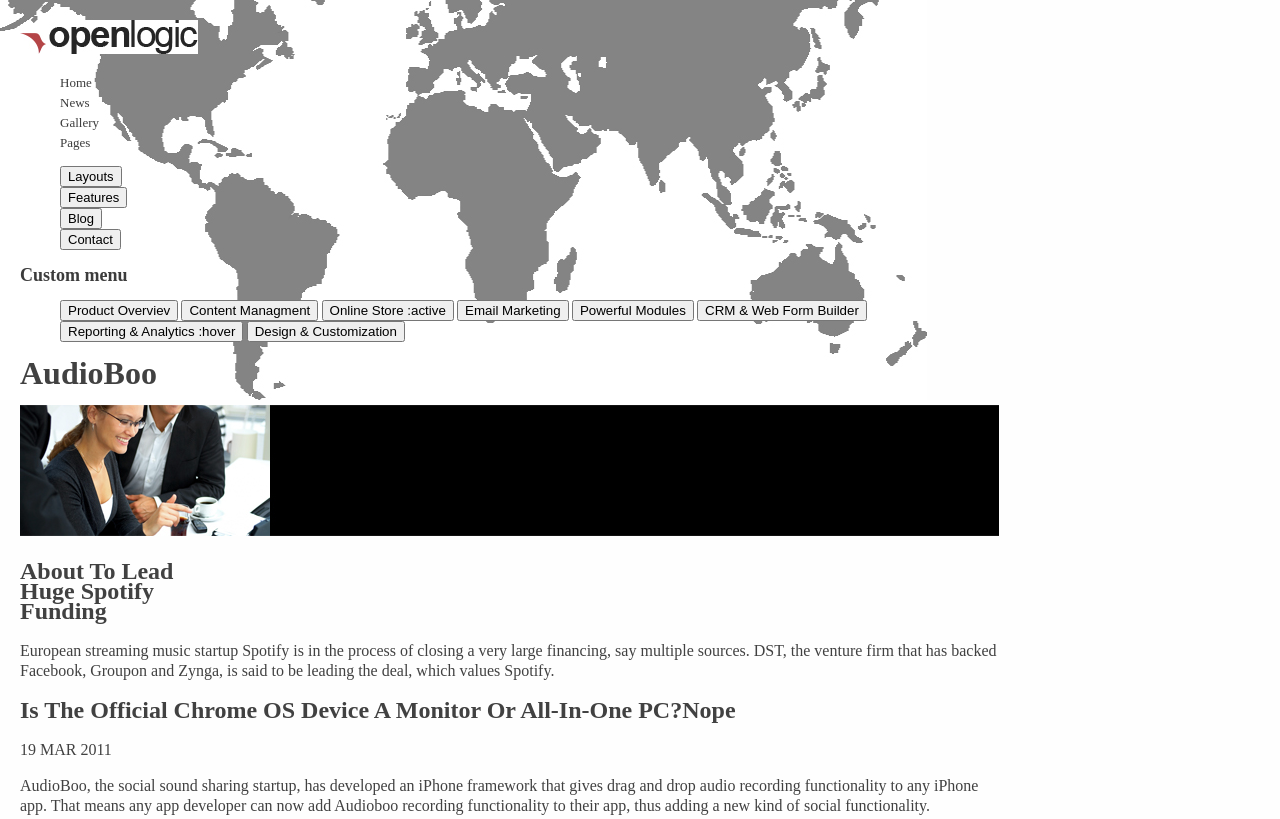
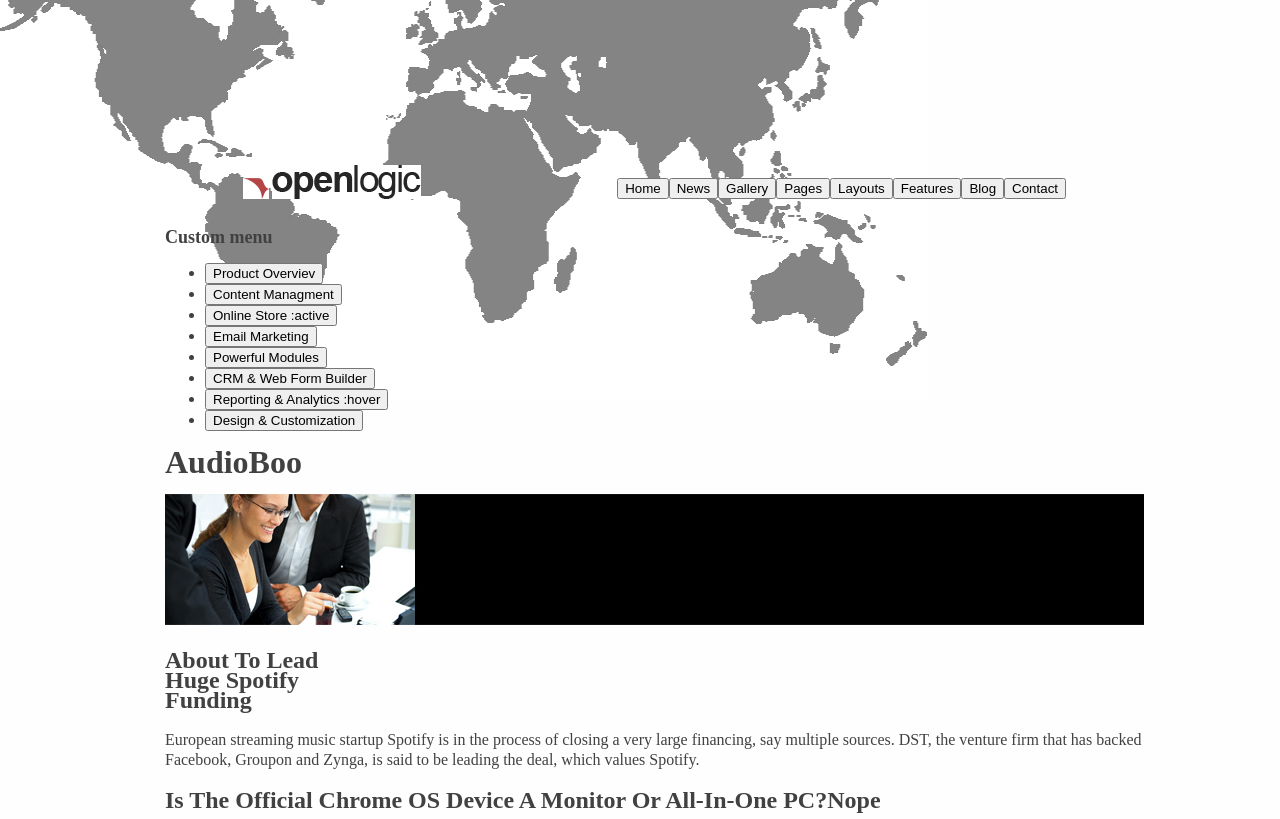
Before and after one commit to AndSak/AudioBoo, a plain HTML site: page index.html in a window 1280 px wide. Shown: the top 819 px of the page. Drawn offline with Linux system fonts and the light colour scheme.

Commit message:
flex-added

```diff
--- a/index.html
+++ b/index.html
@@ -9,34 +9,35 @@
 </head>
 <body>
 <header>
-    <nav class="top-menu">
+    <nav>
+        <section class="top-menu">
         <div>
             <img src="img/Shape 1.jpg" alt="logotip">
             <img src="img/openlogic.jpg" alt="logoname">
         </div>
-        <ul class="top-menu-a">
-            <li><a href="home.html">Home</a></li>
-            <li><a href="news.html">News</a></li>
-            <li><a href="gallery.html">Gallery</a></li>
-            <li><a href="pages.html">Pages</a></li>
-        </ul>
+
         <ul class="top-menu-but">
+            <li><button type="submit">Home</button></li>
+            <li><button type="submit">News</button></li>
+            <li><button type="button">Gallery</button></li>
+            <li><button type="button">Pages</button></li>
             <li><button type="button">Layouts</button></li>
             <li><button type="button">Features</button></li>
             <li><button type="button">Blog</button></li>
             <li><button type="button">Contact</button></li>
         </ul>
+        </section>
         <section>
             <h2 class="custom">Custom menu</h2>
                 <ul>
-                    <button type="button">Product Overviev</button>
-                    <button type="button">Content Managment</button>
-                    <button type="button">Online Store :active</button>
-                    <button type="button">Email Marketing</button>
-                    <button type="button">Powerful Modules</button>
-                    <button type="button">CRM & Web Form Builder</button>
-                    <button type="button">Reporting & Analytics :hover</button>
-                    <button type="button">Design & Customization</button>
+                   <li> <button type="button">Product Overviev</button></li>
+                    <li><button type="button">Content Managment</button></li>
+                    <li><button type="button">Online Store :active</button></li>
+                    <li><button type="button">Email Marketing</button></li>
+                    <li><button type="button">Powerful Modules</button></li>
+                    <li><button type="button">CRM & Web Form Builder</button></li>
+                    <li><button type="button">Reporting & Analytics :hover</button></li>
+                    <li><button type="button">Design & Customization</button></li>
                 </ul>
         </section>
     </nav>
@@ -92,7 +93,7 @@
         <button type="button">Previous news</button>
         <button type="button">Next news</button>
     </section>
-    <section>
+    <section class="sect">
         <p>Our clients</p>
         <img src="img/creative studio.jpg" alt="logo creativestudio">
         <img src="img/kreatif.jpg" alt="logo kreatif">
--- a/style.css
+++ b/style.css
@@ -1,6 +1,6 @@
 body{
-    margin: 10px;
-    padding: 10px;
+    margin: 165px;
+    padding: 0px;
     width: 979px;
 
     font-family: "Arial, Helvetica, sans-serif";
@@ -9,7 +9,6 @@
     color: #414141;
     background-color: rgb(254, 254, 254);
     background-image: url("img/world map.jpg");
-
     background-repeat: no-repeat;
 }
 a{
@@ -17,17 +16,19 @@
     color: #3c3c3c
 }
 .top-menu {
+    display: flex;
+    justify-content: space-around;
     color: #3c3c3c;
     font-size: 13px;
+
 }
-.top-menu-a, .top-menu-but {
-  list-style: none;
+
+.top-menu-but {
+    display: flex;
+    flex-direction: row;
+    font-size: 13px;
+    list-style-type: none;
 }
-.top-menu-but button {
-    font-size: 13px;
-}
-.top-menu-a a:hover,
-.top-menu-a a:focus,
 .top-menu-but button:hover,
 .top-menu-but button:focus {
     color: #ae3b44;
@@ -35,3 +36,9 @@
 .custom {
     font-size: 18px;
 }
+.sect{
+    display: flex;
+    flex-direction: row;
+    justify-content: space-between;
+
+}
```
